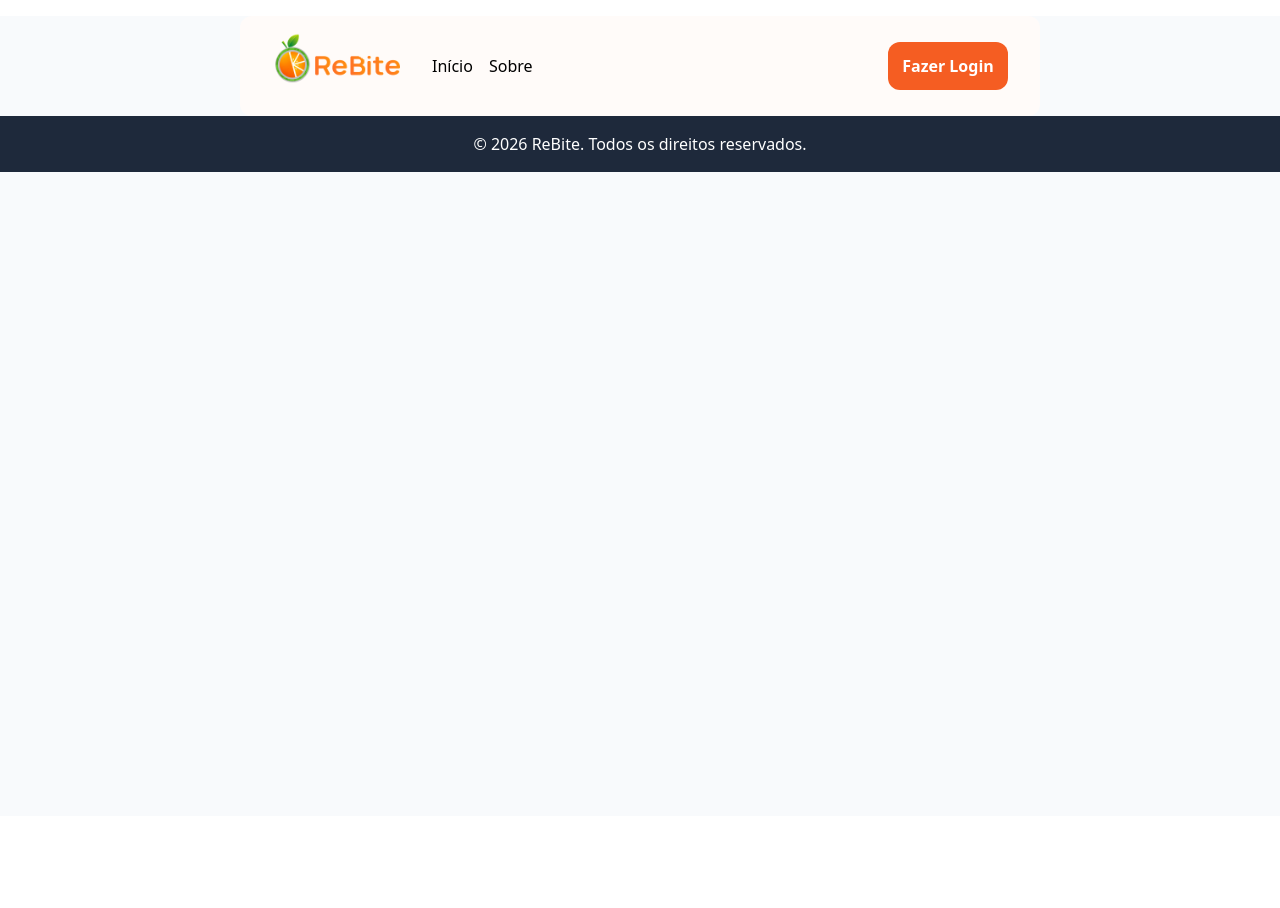
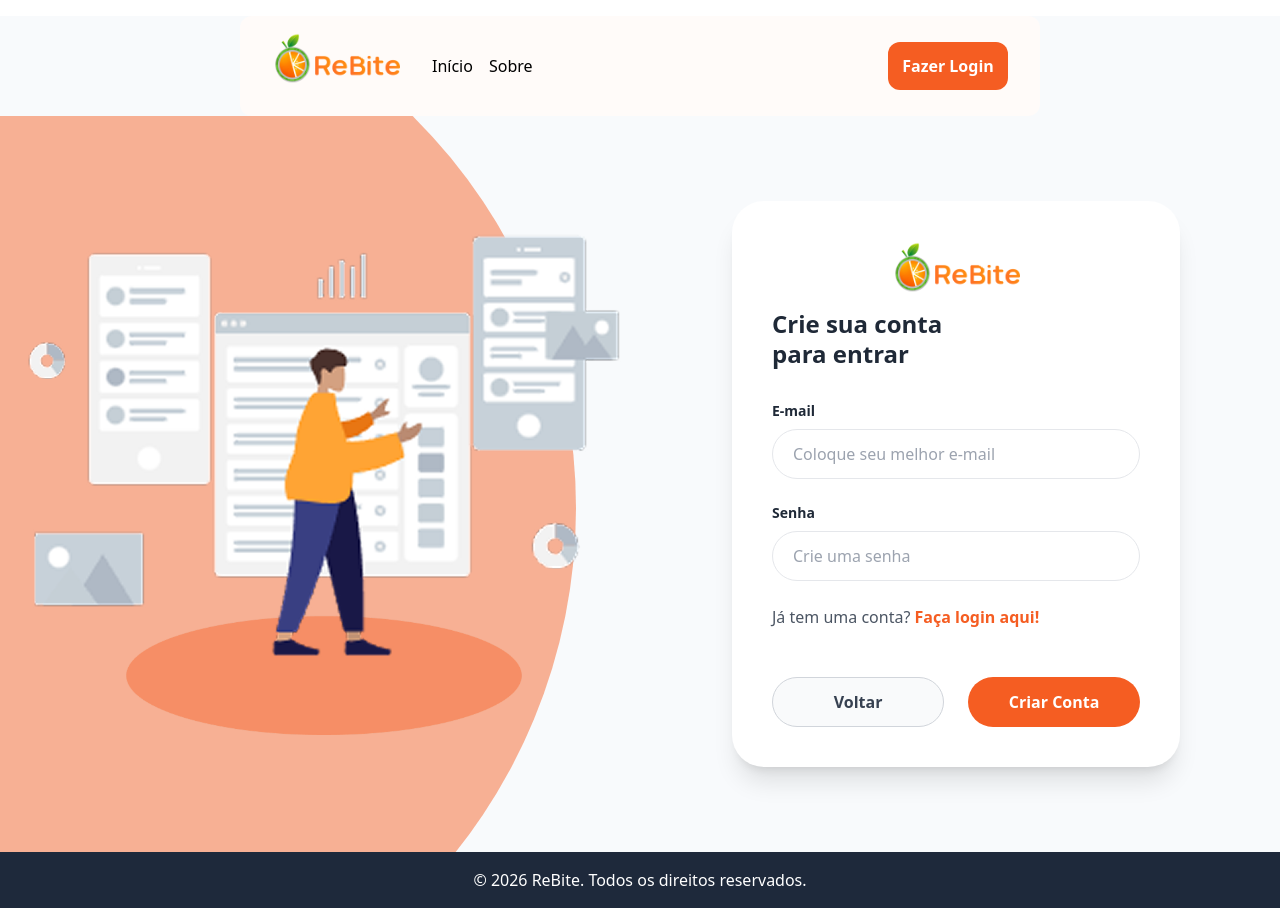
Before and after one commit to EricCalil06/ReBite-Projeto-Integrador, a React (Vite) app: page /cadastro in a window 1280 px wide. Before the commit the page ends 816 px from the top, so only its background shows below. Built offline with nearby package versions, Linux system fonts and the light colour scheme.

Commit message:
feat: adiciona a pagina de cadastro e seu redirecionamento para que funcione no APP.jsx OBS: A pagina de cadastro ainda não tem nenhuma função conectada

```diff
--- a/src/App.jsx
+++ b/src/App.jsx
@@ -5,6 +5,7 @@ import NavBar from "./components/NavBar";
 import Inicio from "./pages/Inicio/index.jsx";
 import Sobre from "./pages/Sobre/index.jsx";
 import Login from "./pages/Login/index.jsx";
+import Cadastro from "./pages/Cadastro/index.jsx";
 import Footer from "./components/Footer.jsx";
 
 function App() {
@@ -21,6 +22,8 @@ function App() {
           <Route path="/sobre" element={<Sobre />} />
 
           <Route path="/login" element={<Login />} />
+
+          <Route path="/cadastro" element={<Cadastro />} />
         </Routes>
 
         <Footer />
--- /dev/null
+++ b/src/pages/Cadastro/index.jsx
@@ -0,0 +1,103 @@
+import loginImage from "../../assets/loginImage.png";
+import logoReBiteH from "../../assets/logoReBiteH.png";
+
+{/*
+
+    Por enquanto a página de cadastro não tem nada a mais do que a página de login
+    Nos próximos commits, vou adicionar outros campos assim como etapas dentro do cadastro
+
+
+*/}
+
+function Cadastro() {
+  return (
+    // Contêiner do fundo
+    <div className="h-[92%] w-full bg-slate-50 relative overflow-hidden flex items-center justify-center">
+      <div className="absolute top-0 left-0 w-[45%] h-[150%] bg-[#f7b094] rounded-r-full -translate-y-40"></div>
+
+      {/* Formulário de Cadastro */}
+      <div className="relative z-10 flex w-full max-w-7xl p-6 items-center gap-8">
+        <div className="w-[50%] flex justify-center">
+          <img
+            src={loginImage}
+            alt="Ilustração da tela de login"
+            className="w-[100%]"
+          />
+        </div>
+
+        {/* Formulário de Cadastro */}
+        <div className="w-[50%] flex justify-center">
+          <div className="bg-white rounded-[2rem] shadow-xl p-10 w-full max-w-md">
+            <img
+              src={logoReBiteH}
+              alt="Logo ReBite"
+              className="w-32 mb-4 items-center justify-center mx-auto"
+            />
+            <h2 className="text-2xl font-bold text-gray-800 mb-8 leading-tight">
+              Crie sua conta
+              <br />
+              para entrar
+            </h2>
+
+            <form className="flex flex-col gap-6">
+              {/* Caixa e-mail */}
+              <div>
+                <label className="block text-sm font-semibold text-gray-800 mb-2">
+                  E-mail
+                </label>
+                <input
+                  type="email"
+                  placeholder="Coloque seu melhor e-mail"
+                  className="w-full px-5 py-3 border border-gray-200 rounded-full focus:outline-none focus:ring-2 focus:ring-[#F55D22]"
+                />
+              </div>
+
+              {/* Caixa senha */}
+              <div>
+                <label className="block text-sm font-semibold text-gray-800 mb-2">
+                  Senha
+                </label>
+                <input
+                  type="password"
+                  placeholder="Crie uma senha"
+                  className="w-full px-5 py-3 border border-gray-200 rounded-full focus:outline-none focus:ring-2 focus:ring-[#F55D22]"
+                />
+              </div>
+
+              <div>
+                <p className="text-gray-600">
+                  Já tem uma conta?{" "}
+                  <a href="/login" className="text-[#F55D22] font-bold">
+                    Faça login aqui!
+                  </a>
+                </p>
+              </div>
+
+              {/* Botões */}
+              <div className="flex gap-6 mt-6">
+                <button
+                  type="button"
+                  className="w-1/2 py-3 bg-gray-50 text-gray-700 font-bold rounded-full hover:bg-gray-200 transition-colors border border-gray-300"
+                >
+                  Voltar
+                </button>
+                <button
+                  type="submit"
+                  className="w-1/2 py-3 bg-[#F55D22] text-white font-bold rounded-full hover:bg-[#ff4800] transition-colors"
+                  onClick={
+                    ()=> alert("Cadastro realizado com sucesso!")
+
+                  }
+                >
+                  Criar Conta
+                </button>
+              </div>
+            </form>
+          </div>
+        </div>
+      </div>
+    </div>
+  );
+}
+
+export default Cadastro;
```
